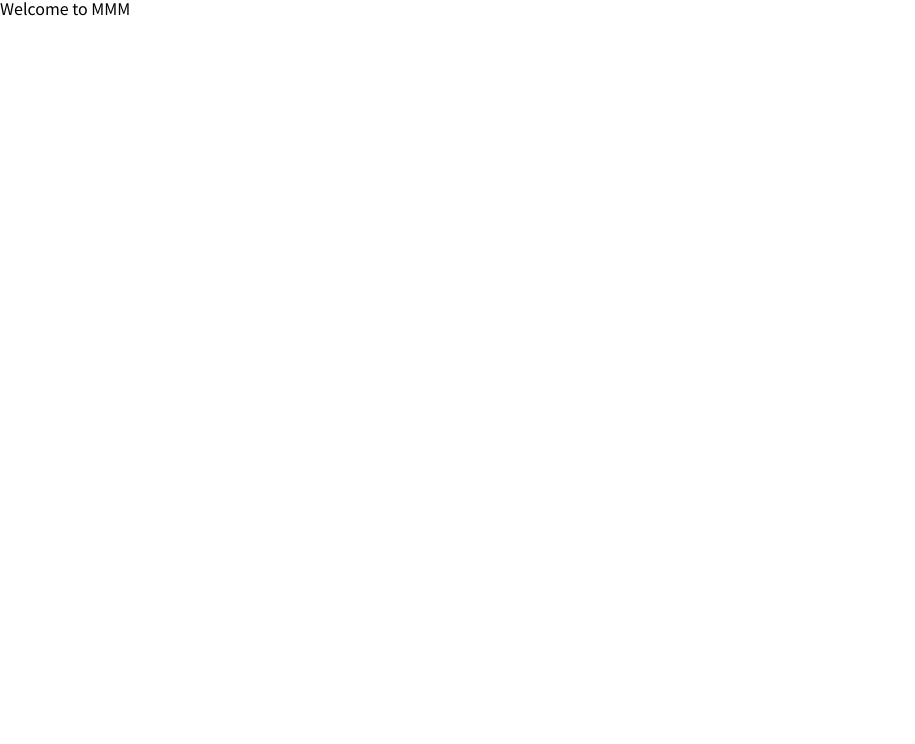
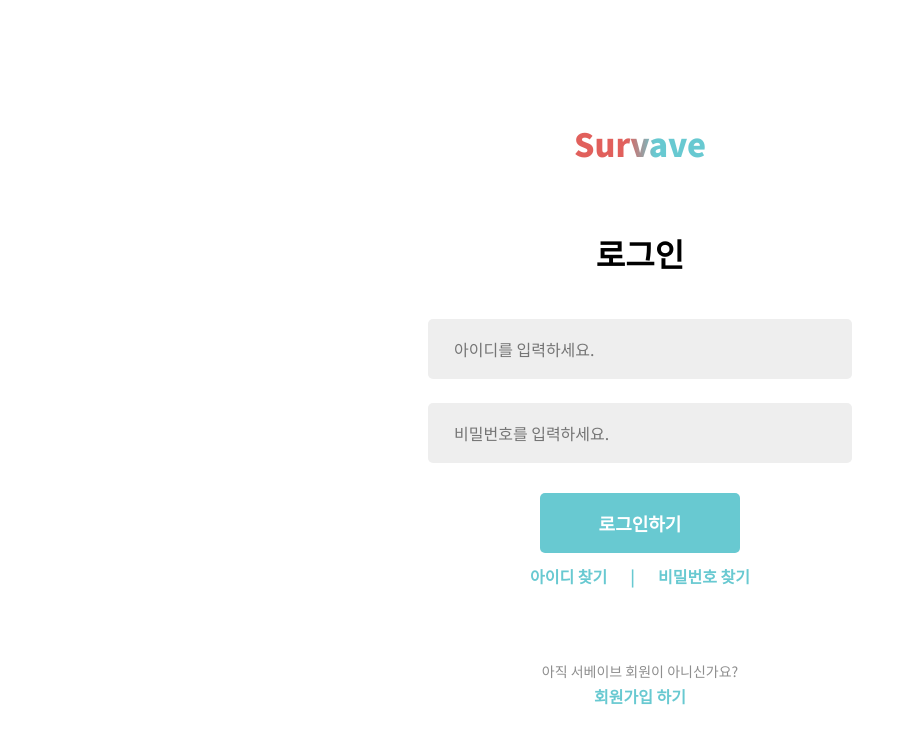
Before and after one commit to UMC-MMM/Client, a React (Create React App) app in the folder mmm_client/: page / in a window 1280 px wide. Shown: the top 744 px of the page, without its empty margins (0-915 px from the left). Built offline with nearby package versions, Linux system fonts and the light colour scheme.

Commit message:
로그인 페이지 만들기(기능은 아직 구현X)

```diff
--- a/mmm_client/src/app.css
+++ b/mmm_client/src/app.css
@@ -1 +1,139 @@
 @import "reset.css";
+
+.loginTitle {
+  margin: 0 auto;
+  text-align: center;
+  margin-top: 120px;
+  width: 133px;
+  height: 47px;
+  line-height: 47px;
+  font-style: normal;
+  font-weight: 900;
+  font-size: 32px;
+  background: linear-gradient(90deg, #e1605c 39.85%, #68c9d1 60.53%);
+  -webkit-background-clip: text;
+  -webkit-text-fill-color: transparent;
+  background-clip: text;
+}
+
+.loginLogin {
+  margin-top: 70px;
+  text-align: center;
+  font-style: normal;
+  font-weight: 700;
+  font-size: 32px;
+}
+
+.loginInputId {
+  margin: 0 auto;
+  margin-top: 50px;
+  padding-left: 24px;
+  width: 400px;
+  height: 60px;
+  line-height: 60px;
+  background-color: #eeeeee;
+  border-radius: 5px;
+}
+
+.loginInputId:focus-within {
+  border: 2px solid #68c9d1;
+}
+
+#loginInputId {
+  width: 90%;
+  border: none;
+  background-color: #eeeeee;
+  appearance: none;
+  text-decoration: none;
+  outline: 0;
+  color: #8e8e8e;
+  font-style: normal;
+  font-weight: 400;
+  font-size: 16px;
+  font-family: "Noto Sans KR";
+}
+
+.loginInputPassword {
+  margin: 0 auto;
+  margin-top: 24px;
+  padding-left: 24px;
+  width: 400px;
+  height: 60px;
+  line-height: 60px;
+  background-color: #eeeeee;
+  border-radius: 5px;
+}
+
+.loginInputPassword:focus-within {
+  border: 2px solid #68c9d1;
+}
+
+#loginInputPassword {
+  width: 90%;
+  border: none;
+  background-color: #eeeeee;
+  appearance: none;
+  text-decoration: none;
+  outline: 0;
+  color: #8e8e8e;
+  font-style: normal;
+  font-weight: 400;
+  font-size: 16px;
+  font-family: "Noto Sans KR";
+}
+
+.loginSubmitBtn {
+  margin: 0 auto;
+  margin-top: 30px;
+  width: 200px;
+  height: 60px;
+  text-align: center;
+  line-height: 60px;
+  background-color: #68c9d1;
+  color: #ffffff;
+  font-style: normal;
+  font-weight: 700;
+  font-size: 18px;
+  border-radius: 5px;
+}
+
+#loginSubmitBtn {
+  border: none;
+  background-color: #68c9d1;
+  color: #ffffff;
+  font-style: normal;
+  font-weight: 700;
+  font-size: 18px;
+  font-family: "Noto Sans KR";
+}
+
+.loginFindIdandPassword {
+  width: 220px;
+  margin: 0 auto;
+  margin-top: 15px;
+  display: flex;
+  justify-content: space-between;
+  color: #68c9d1;
+  font-style: normal;
+  font-weight: 700;
+  font-size: 16px;
+}
+
+.loginAskMember {
+  margin-top: 80px;
+  text-align: center;
+  font-style: normal;
+  font-weight: 400;
+  font-size: 14px;
+  color: #8e8e8e;
+}
+
+.loginSignUpBtn {
+  margin-top: 10px;
+  margin-bottom: 200px; /*소셜 로그인 추가 되면 수정*/
+  text-align: center;
+  font-style: normal;
+  font-weight: 700;
+  font-size: 16px;
+  color: #68c9d1;
+}
--- a/mmm_client/src/app.jsx
+++ b/mmm_client/src/app.jsx
@@ -1,7 +1,12 @@
 import "./app.css";
+import Login from "./components/login";
 
 function App() {
-  return <div>Welcome to MMM</div>;
+  return (
+    <>
+      <Login />
+    </>
+  );
 }
 
 export default App;
--- /dev/null
+++ b/mmm_client/src/components/login.jsx
@@ -0,0 +1,44 @@
+import React from "react";
+
+const Login = () => {
+  return (
+    <>
+      <div className="loginTitle">Survave</div>
+      <div className="loginLogin">로그인</div>
+      <div className="loginInputId">
+        <input
+          id="loginInputId"
+          type="text"
+          name="id"
+          placeholder="아이디를 입력하세요."
+        />
+      </div>
+      <div className="loginInputPassword">
+        <input
+          id="loginInputPassword"
+          type="password"
+          name="password"
+          placeholder="비밀번호를 입력하세요."
+        />
+      </div>
+      <div className="loginSubmitBtn">
+        <input
+          id="loginSubmitBtn"
+          className="loginSubmit"
+          type="submit"
+          name="submit"
+          value="로그인하기"
+        />
+      </div>
+      <div className="loginFindIdandPassword">
+        <span>아이디 찾기</span>
+        <span>|</span>
+        <span>비밀번호 찾기</span>
+      </div>
+      <div className="loginAskMember">아직 서베이브 회원이 아니신가요?</div>
+      <div className="loginSignUpBtn">회원가입 하기</div>
+    </>
+  );
+};
+
+export default Login;
```
